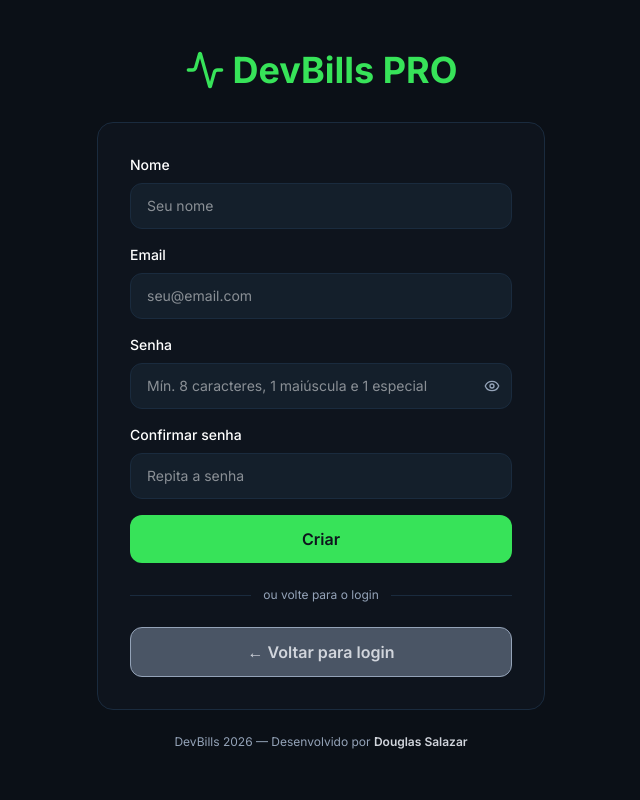
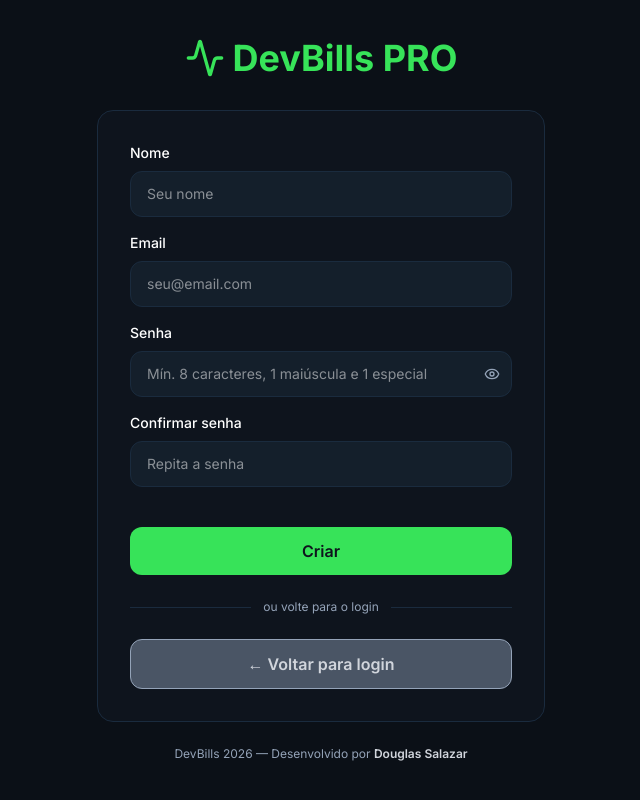
Before and after one commit to Doug1980/devbills-frontend, a React (Vite) app: page /login in a window 1280 px wide. Both pictures are taken after a click on the button "Criar conta". Shown: the whole page, without its empty margins (319-959 px from the left). Built offline with nearby package versions, Linux system fonts and the light colour scheme; no server answers.

Commit message:
ajuste botao de criar conta

```diff
--- a/src/pages/Login.tsx
+++ b/src/pages/Login.tsx
@@ -270,7 +270,7 @@ const Login = () => {
               <button
                 type="submit"
                 disabled={loading}
-                className="w-full bg-primary-500 text-gray-900 font-semibold py-3 rounded-xl hover:bg-primary-600 transition-all disabled:opacity-50 flex items-center justify-center gap-2 cursor-pointer"
+                className="w-full bg-primary-500 text-gray-900 font-semibold py-3 rounded-xl hover:bg-primary-600 transition-all disabled:opacity-50 flex items-center justify-center gap-2 cursor-pointer mt-10"
               >
                 {loading ? <Loader2 className="w-4 h-4 animate-spin" /> : "Criar"}
               </button>
```
